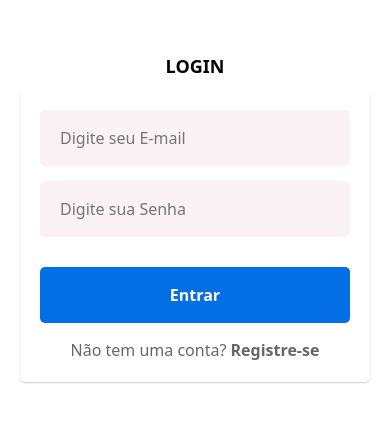
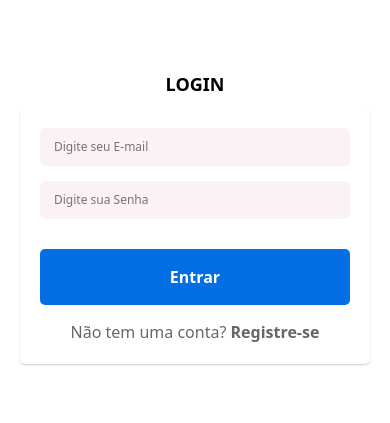
Before and after one commit to joaovitorpagani99/front-the-best-video, a React (Vite) app: page / in a window 390 px wide. Shown: the part 175-598 px from the top of the page. Built offline with nearby package versions, Linux system fonts and the light colour scheme.

Commit message:
style: adicionar responsividade para diferentes tamanhos de tela

```diff
--- a/src/components/Input/styles.module.css
+++ b/src/components/Input/styles.module.css
@@ -7,3 +7,17 @@
   background-color: #faf2f5;
   border: none;
 }
+
+@media (max-width: 768px) {
+  .input {
+    padding: 12px 16px;
+    font-size: 14px;
+  }
+}
+
+@media (max-width: 480px) {
+  .input {
+    padding: 10px 14px;
+    font-size: 12px;
+  }
+}
--- a/src/pages/AddVideo/AddVideo.jsx
+++ b/src/pages/AddVideo/AddVideo.jsx
@@ -1,3 +1,4 @@
+import React from "react";
 import { useState } from "react";
 import styles from "./styles.module.css";
 import Button from "../../components/Button/button";
--- a/src/pages/AddVideo/styles.module.css
+++ b/src/pages/AddVideo/styles.module.css
@@ -31,3 +31,23 @@
   font-size: 14px;
   color: red;
 }
+
+@media (max-width: 768px) {
+  .content {
+    padding: 15px;
+  }
+
+  .title {
+    font-size: 20px;
+  }
+}
+
+@media (max-width: 480px) {
+  .content {
+    padding: 10px;
+  }
+
+  .title {
+    font-size: 18px;
+  }
+}
--- a/src/pages/Home/styles.module.css
+++ b/src/pages/Home/styles.module.css
@@ -97,3 +97,23 @@
     transform: rotate(360deg);
   }
 }
+
+@media (max-width: 768px) {
+  .videoItem {
+    flex: 1 1 calc(50% - 20px);
+  }
+
+  .title {
+    font-size: 28px;
+  }
+}
+
+@media (max-width: 480px) {
+  .videoItem {
+    flex: 1 1 100%;
+  }
+
+  .title {
+    font-size: 24px;
+  }
+}
```
